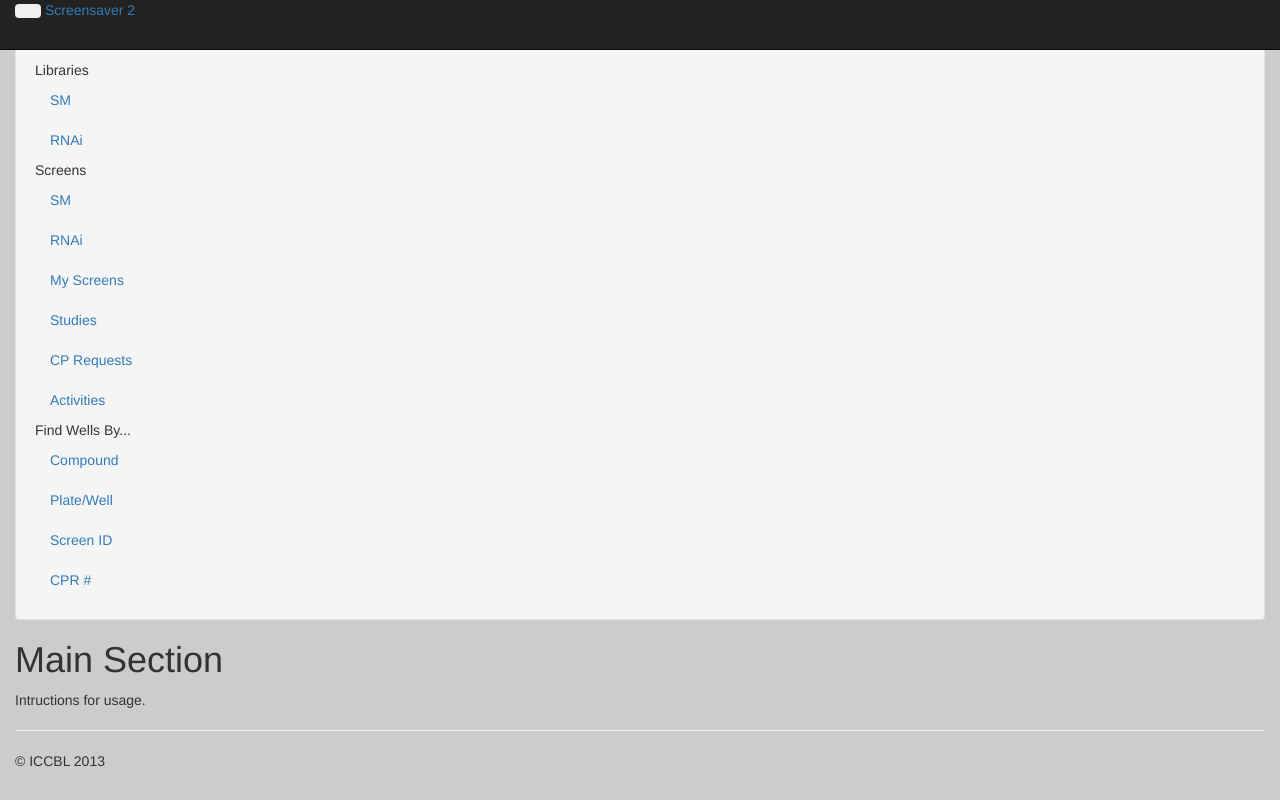
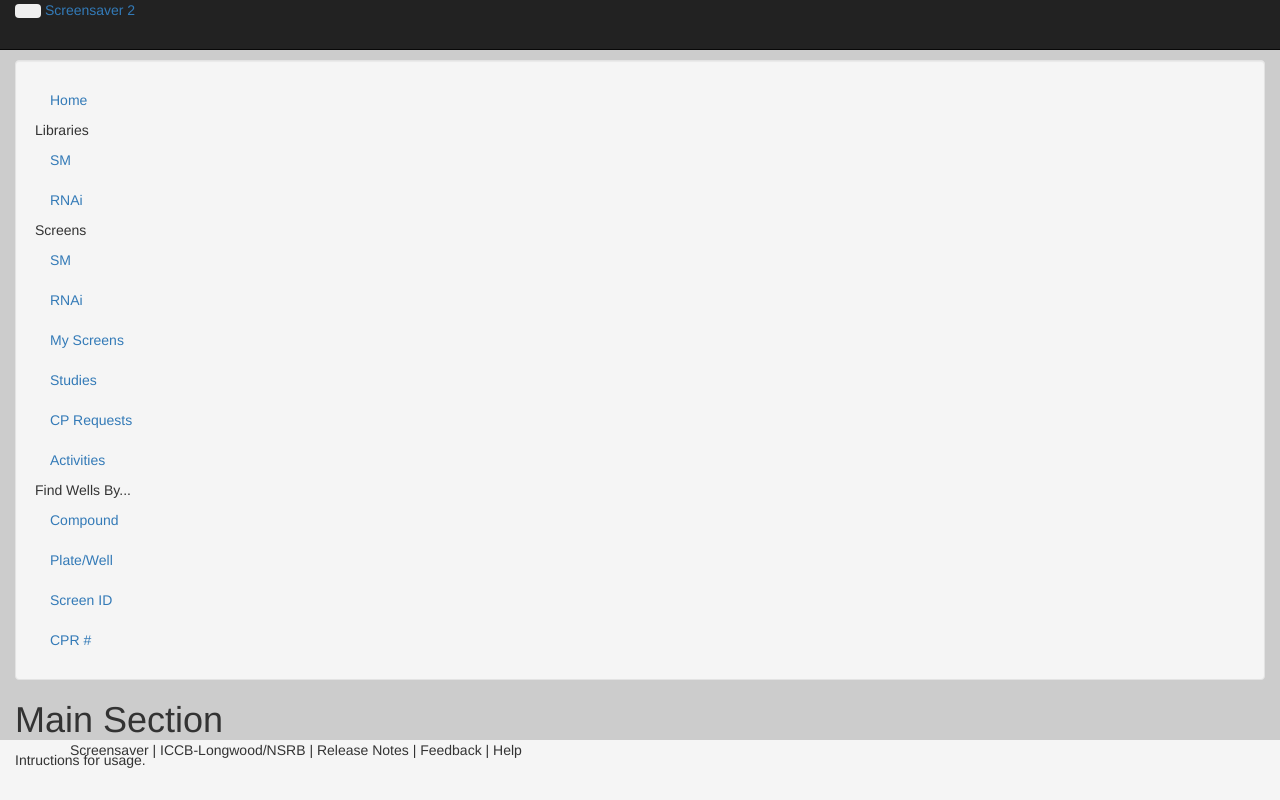
Before and after one commit to seanderickson/lims, a Django app: template db/templates/db/base.html in a window 1280 px wide. Run offline with Django 3.2, Linux system fonts and the light colour scheme; the template is opened without the code that fills it, so the values that code supplies are empty; some libraries are stand-ins or nearby versions.

Commit message:
checkpoint, bootstrap layout

```diff
--- a/db/templates/db/base.html
+++ b/db/templates/db/base.html
@@ -1,16 +1,66 @@
 {% extends "base.html" %}
+{% load iccbl_tags %}
+{% block head %}
+    <meta name="viewport" content="width=device-width, initial-scale=1.0">
+    <meta name="description" content="">
+    <meta name="author" content="">
 
-{% load iccbl_tags %}
+    <!-- Le styles -->
+	<link href="http://netdna.bootstrapcdn.com/twitter-bootstrap/2.3.0/css/bootstrap-combined.min.css" rel="stylesheet">
+    <style type="text/css">
 
-{% block head %}
+      /* Sticky footer styles
+      -------------------------------------------------- */
+
+      html,
+      body {
+        height: 100%;
+        /* The html and body elements cannot have any padding or margin. */
+      }
+
+      /* Wrapper for page content to push down footer */
+      #wrap {
+        min-height: 100%;
+        height: auto !important;
+        height: 100%;
+        /* Negative indent footer by it's height */
+        margin: 0 auto -60px;
+      }
+
+      /* Set the fixed height of the footer here */
+      #push,
+      #footer {
+        height: 60px;
+      }
+      #footer {
+        background-color: #f5f5f5;
+      }
+
+      /* Lastly, apply responsive CSS fixes as necessary */
+      @media (max-width: 767px) {
+        #footer {
+          margin-left: -20px;
+          margin-right: -20px;
+          padding-left: 20px;
+          padding-right: 20px;
+        }
+      }
+
+      #wrap > .container-fluid {
+        padding-top: 60px;
+      }
+     .container-fluid .credit {
+        margin: 20px 0;
+      }
+
+    </style>
 	<link rel="stylesheet" type="text/css" href="{{ STATIC_URL }}css/basic_tabs.css" />
   	<link rel="stylesheet" type="text/css" href="{{ STATIC_URL }}css/hmsiccbl.css" />
-	<link href="http://netdna.bootstrapcdn.com/twitter-bootstrap/2.3.0/css/bootstrap-combined.min.css" rel="stylesheet">
 	<title>Screensaver 2</title>
 {% endblock %}
 
 {% block body%}
-
+<div id="wrap">
     <div class="navbar navbar-inverse navbar-fixed-top">
       <div class="navbar-inner">
         <div class="container-fluid">
@@ -21,7 +71,11 @@
           </button>
           <a class="brand" href="#">Screensaver 2</a>
           <div class="nav-collapse collapse">
-            <p class="navbar-text pull-right">
+            <ul class="nav">
+              <li class="active"><a href="#">Home</a></li>
+              <li><a href="#about">About</a></li>
+              <li><a href="#contact">Contact</a></li>
+            </ul>
 			  <div class="navbar-text pull-right" id=loginmsg>
 			    {% if user.is_authenticated %}
 			      logged in as: {{ user }} <a href="{% url 'logout' %}">Log out</a>
@@ -29,14 +83,6 @@
 			      <a href="{{ login_url }}">Log in</a>
 			    {% endif %}
 			  </div>
-            </p>
-
-
-            <ul class="nav">
-              <li class="active"><a href="#">Home</a></li>
-              <li><a href="#about">About</a></li>
-              <li><a href="#contact">Contact</a></li>
-            </ul>
           </div><!--/.nav-collapse -->
         </div>
       </div>
@@ -76,13 +122,11 @@
         </div><!--/span-->
       </div><!--/row-->
 
-      <hr>
-
-      <footer>
-        <p>&copy; ICCBL 2013</p>
-      </footer>
-
     </div><!--/.fluid-container-->
-
-
+</div> <!-- wrap -->
+<div id="footer">
+  <div class="container">
+  	Screensaver | ICCB-Longwood/NSRB | Release Notes | Feedback | Help
+  </div>
+</div>
 {% endblock %}
--- a/lims/templates/base.html
+++ b/lims/templates/base.html
@@ -28,7 +28,7 @@
 </head>
 
 <body>
-	{% block body %}{% endblock %}
+{% block body %}{% endblock %}
 </body>
 
 </html>
```
Also changed, not shown: db/templates/db/index.html (+6 -2 lines). Lines whose indentation alone changed are shown as unchanged.
